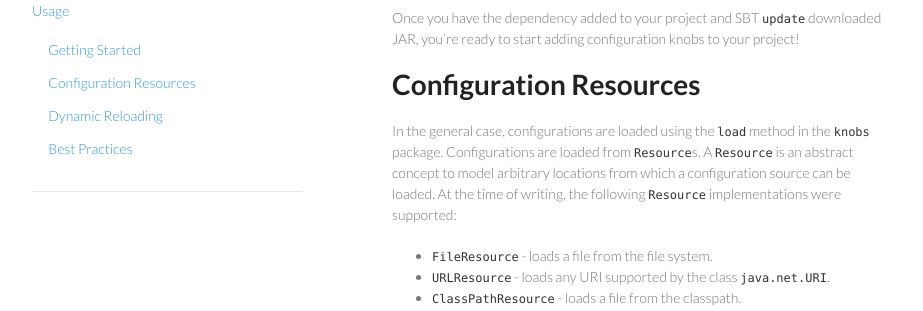
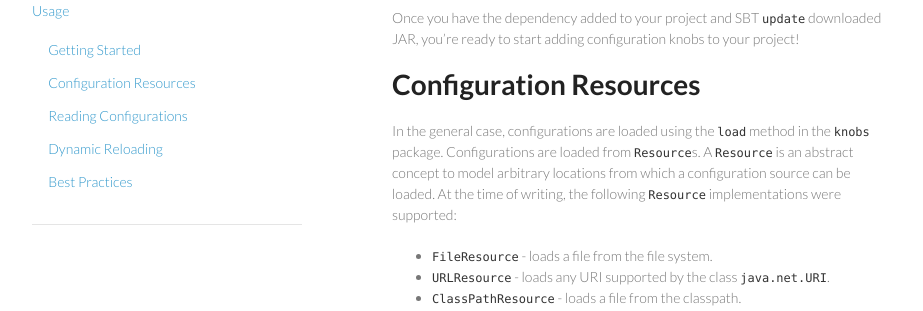
Before and after one commit to Verizon/knobs, a Jekyll site: the page built from usage/index.md, in a window 1280 px wide. Shown: the part 261-572 px from the top of the page, without its empty margins (178-1101 px from the left). Built offline with Jekyll 4.4.1, drawn with Linux system fonts in a browser that asks for light colours; Markdown is read by kramdown in place of the engine named in the settings.

Commit message:
fixing base url

```diff
--- a/_config.yml
+++ b/_config.yml
@@ -1,7 +1,7 @@
 name: Knobs
 markdown: redcarpet
 highlighter: true
-# baseurl: "/pages/intelmedia/knobs/"
+baseurl: "/pages/intelmedia/knobs/"
 # for local development, switch the above with the below
-baseurl: "/"
+# baseurl: "/"
 github_repo: intelmedia/knobs
--- a/_layouts/default.html
+++ b/_layouts/default.html
@@ -40,6 +40,7 @@
             <ol>
               <li><a href="{{ site.baseurl }}usage/#getting-started">Getting Started</a></li>
               <li><a href="{{ site.baseurl }}usage/#resources">Configuration Resources</a></li>
+              <li><a href="{{ site.baseurl }}usage/#reading">Reading Configurations</a></li>
               <li><a href="{{ site.baseurl }}usage/#reloading">Dynamic Reloading</a></li>
               <li><a href="{{ site.baseurl }}usage/#best-practice">Best Practices</a></li>
             </ol>
```
